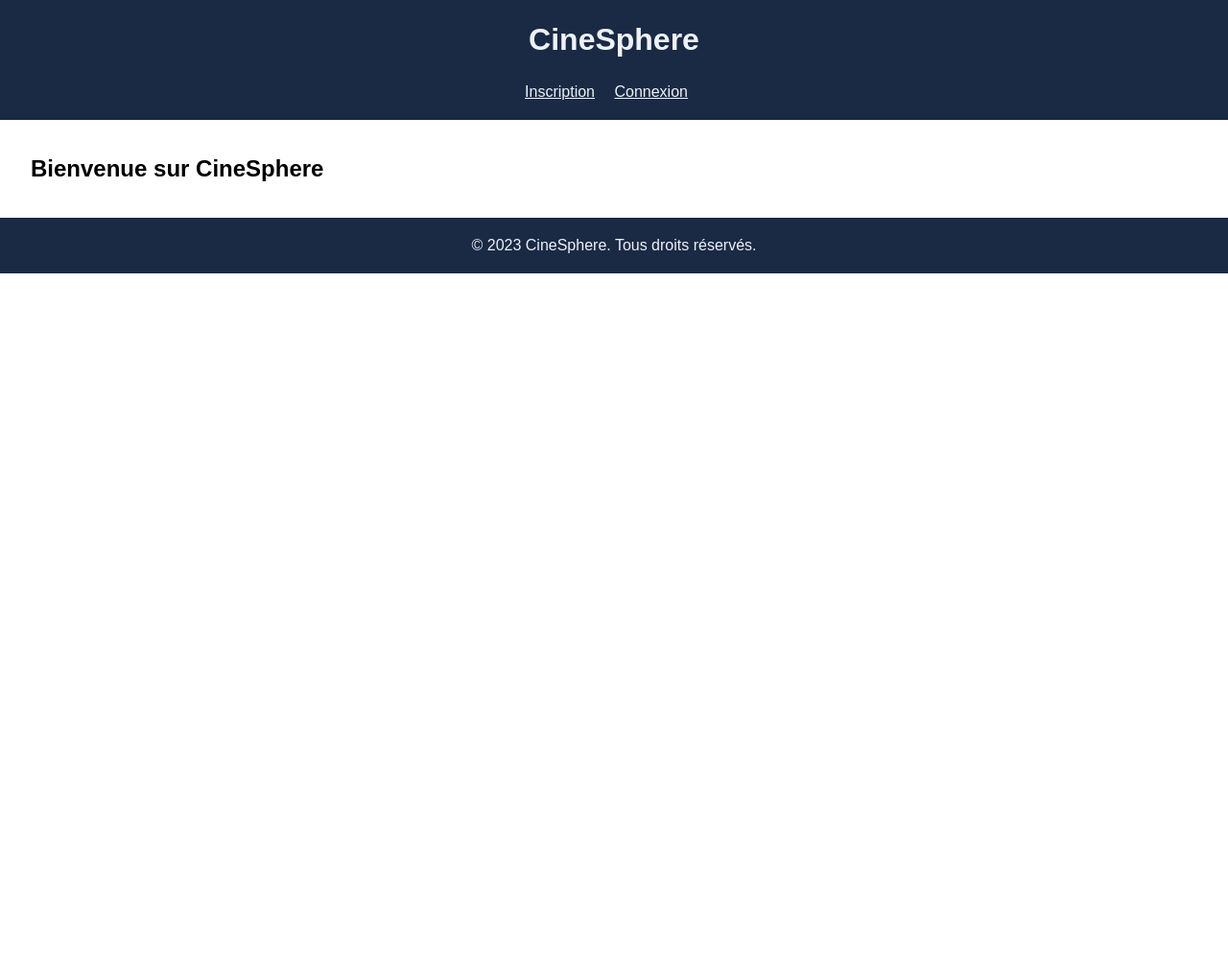
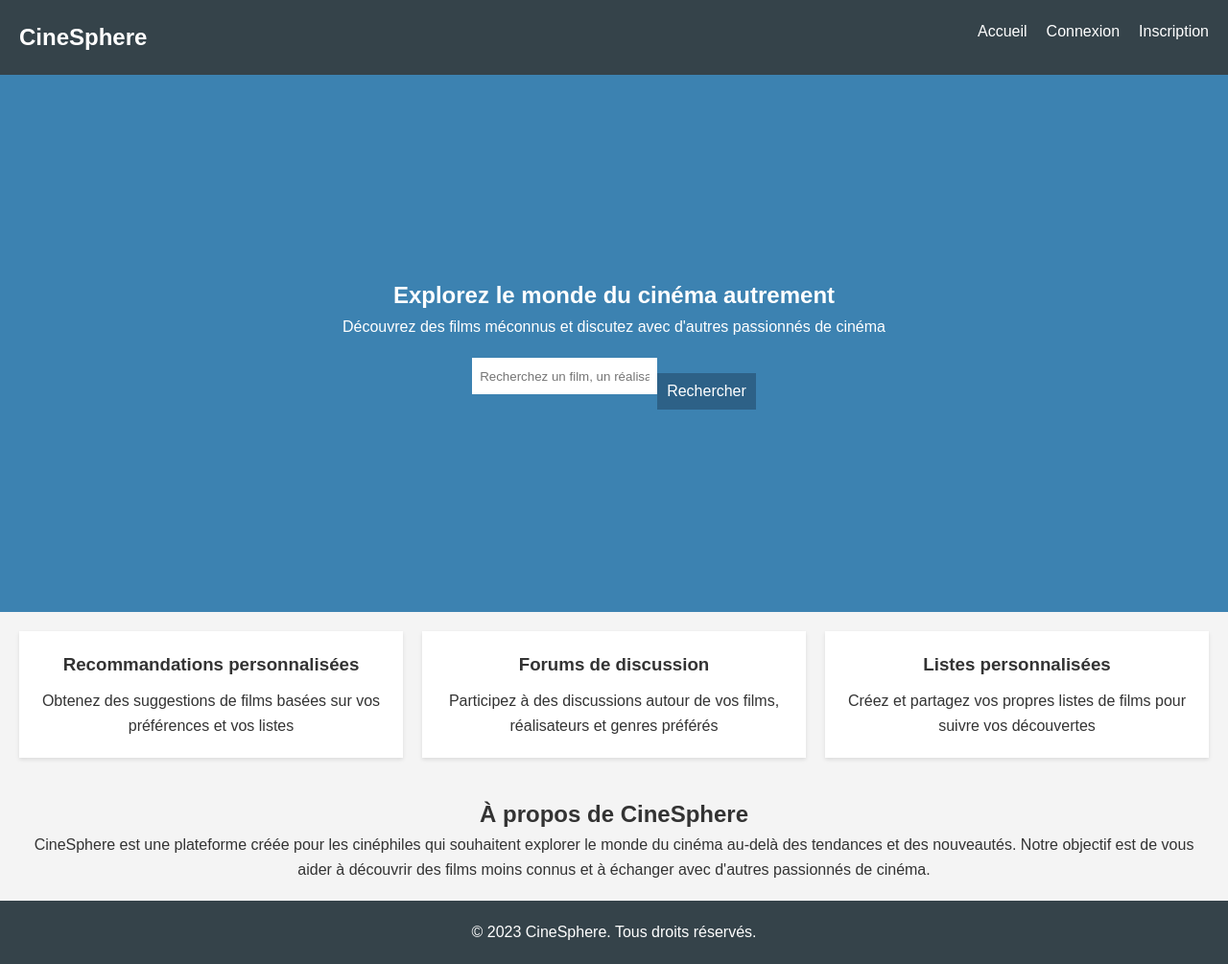
Before and after one commit to ThibaultG94/cinesphere, a plain HTML site: page index.html in a window 1280 px wide. Shown: the whole page at 96% size. Before the commit the page ends 800 px from the top, so only its background shows below. Drawn offline with Linux system fonts and the light colour scheme.

Commit message:
contenu homepage

```diff
--- a/index.html
+++ b/index.html
@@ -5,24 +5,96 @@
 		<meta name="viewport" content="width=device-width, initial-scale=1.0" />
 		<title>CineSphere</title>
 		<link rel="stylesheet" href="style.css" />
-		<script src="form.js" defer></script>
 	</head>
 	<body>
 		<header>
-			<h1>CineSphere</h1>
 			<nav>
-				<button id="signup-btn">Inscription</button>
-				<button id="login-btn">Connexion</button>
+				<h1>CineSphere</h1>
+				<ul>
+					<li><a href="#">Accueil</a></li>
+					<li><a href="#" id="login-btn">Connexion</a></li>
+					<li><a href="#" id="signup-btn">Inscription</a></li>
+				</ul>
 			</nav>
 		</header>
 
-		<main>
-			<h2>Bienvenue sur CineSphere</h2>
-			<!-- ... Contenu de la page d'accueil ... -->
-		</main>
+		<section class="hero">
+			<h2>Explorez le monde du cinéma autrement</h2>
+			<p>
+				Découvrez des films méconnus et discutez avec d'autres
+				passionnés de cinéma
+			</p>
+			<form class="search-form">
+				<input
+					type="text"
+					placeholder="Recherchez un film, un réalisateur, un acteur..." />
+				<button type="submit">Rechercher</button>
+			</form>
+		</section>
 
-		<!-- Fenêtre modale pour l'inscription -->
-		<div id="signup-modal" class="modal">
+		<section class="features">
+			<div class="feature">
+				<h3>Recommandations personnalisées</h3>
+				<p>
+					Obtenez des suggestions de films basées sur vos préférences
+					et vos listes
+				</p>
+			</div>
+			<div class="feature">
+				<h3>Forums de discussion</h3>
+				<p>
+					Participez à des discussions autour de vos films,
+					réalisateurs et genres préférés
+				</p>
+			</div>
+			<div class="feature">
+				<h3>Listes personnalisées</h3>
+				<p>
+					Créez et partagez vos propres listes de films pour suivre
+					vos découvertes
+				</p>
+			</div>
+		</section>
+
+		<section class="about">
+			<h2>À propos de CineSphere</h2>
+			<p>
+				CineSphere est une plateforme créée pour les cinéphiles qui
+				souhaitent explorer le monde du cinéma au-delà des tendances et
+				des nouveautés. Notre objectif est de vous aider à découvrir des
+				films moins connus et à échanger avec d'autres passionnés de
+				cinéma.
+			</p>
+		</section>
+
+		<footer>
+			<p>&copy; 2023 CineSphere. Tous droits réservés.</p>
+		</footer>
+
+		<div class="modal" id="login-modal">
+			<div class="modal-content">
+				<span class="close">&times;</span>
+				<h3>Se connecter</h3>
+				<form id="login-form">
+					<label for="login-email">Adresse e-mail :</label>
+					<input
+						type="email"
+						id="login-email"
+						placeholder="Ex: johndoe@example.com"
+						required />
+					<label for="login-password">Mot de passe :</label>
+					<input
+						type="password"
+						id="login-password"
+						placeholder="Entrez votre mot de passe"
+						required />
+					<a href="#" id="forgot-password">Mot de passe oublié ?</a>
+					<button type="submit">Se connecter</button>
+				</form>
+			</div>
+		</div>
+
+		<div class="modal" id="signup-modal">
 			<div class="modal-content">
 				<span class="close">&times;</span>
 				<h3>Créer un compte</h3>
@@ -55,32 +127,6 @@
 			</div>
 		</div>
 
-		<!-- Fenêtre modale pour la connexion -->
-		<div id="login-modal" class="modal">
-			<div class="modal-content">
-				<span class="close">&times;</span>
-				<h3>Se connecter</h3>
-				<form id="login-form">
-					<label for="login-email">Adresse e-mail :</label>
-					<input
-						type="email"
-						id="login-email"
-						placeholder="Ex: johndoe@example.com"
-						required />
-					<label for="login-password">Mot de passe :</label>
-					<input
-						type="password"
-						id="login-password"
-						placeholder="Entrez votre mot de passe"
-						required />
-					<a href="#" id="forgot-password">Mot de passe oublié ?</a>
-					<button type="submit">Se connecter</button>
-				</form>
-			</div>
-		</div>
-
-		<footer>
-			<p>&copy; 2023 CineSphere. Tous droits réservés.</p>
-		</footer>
+		<script src="app.js"></script>
 	</body>
 </html>
--- a/style.css
+++ b/style.css
@@ -1,47 +1,47 @@
+/* Reset CSS */
 * {
-	box-sizing: border-box;
 	margin: 0;
 	padding: 0;
+	box-sizing: border-box;
 }
 
 body {
 	font-family: Arial, sans-serif;
+	font-size: 16px;
 	line-height: 1.6;
+	color: #333;
+	background-color: #f4f4f4;
 }
 
-header {
-	background-color: #1a2a45;
-	padding: 1rem;
-	text-align: center;
+/* Navigation */
+nav {
+	display: flex;
+	justify-content: space-between;
+	padding: 20px;
+	background-color: #35434a;
 }
 
-h1 {
-	color: #eef2f7;
-	font-size: 2rem;
-	margin: 0;
+nav h1 {
+	color: #fff;
+	font-size: 24px;
 }
 
-nav {
-	margin-top: 1rem;
+nav ul {
+	display: flex;
+	list-style: none;
 }
 
-nav button {
-	background-color: transparent;
-	border: none;
-	color: #eef2f7;
-	cursor: pointer;
-	font-size: 1rem;
-	margin-right: 1rem;
-	padding: 0;
-	text-decoration: underline;
+nav ul li {
+	margin-left: 20px;
 }
 
-nav button:hover {
-	color: #c0d0f0;
+nav ul li a {
+	color: #fff;
+	text-decoration: none;
 }
 
-main {
-	padding: 2rem;
+nav ul li a:hover {
+	text-decoration: underline;
 }
 
 .modal {
@@ -128,9 +128,66 @@ form button:hover {
 	background-color: #2b3b5c;
 }
 
-footer {
-	background-color: #1a2a45;
-	color: #eef2f7;
-	padding: 1rem;
+.hero {
+	display: flex;
+	flex-direction: column;
+	align-items: center;
+	justify-content: center;
+	text-align: center;
+	height: 70vh;
+	background-color: #3c82b1;
+	color: #fff;
+}
+
+.search-form {
+	display: flex;
+	margin-top: 20px;
+}
+
+.search-form input {
+	padding: 10px;
+	border: none;
+	flex: 1;
+}
+
+.search-form button {
+	padding: 10px;
+	border: none;
+	background-color: #2d6187;
+	color: #fff;
+	cursor: pointer;
+}
+
+.search-form button:hover {
+	background-color: #235674;
+}
+
+.features {
+	display: grid;
+	grid-template-columns: repeat(auto-fit, minmax(300px, 1fr));
+	grid-gap: 20px;
+	padding: 20px;
+}
+
+.feature {
+	background-color: #fff;
+	padding: 20px;
+	text-align: center;
+	box-shadow: 0 2px 4px rgba(0, 0, 0, 0.1);
+}
+
+.feature h3 {
+	margin-bottom: 10px;
+}
+
+.about {
+	padding: 20px;
 	text-align: center;
 }
+
+footer {
+	padding: 20px;
+	background-color: #35434a;
+	color: #fff;
+	text-align: center;
+}
```
Also changed, not shown: app.js (renamed from form.js).
